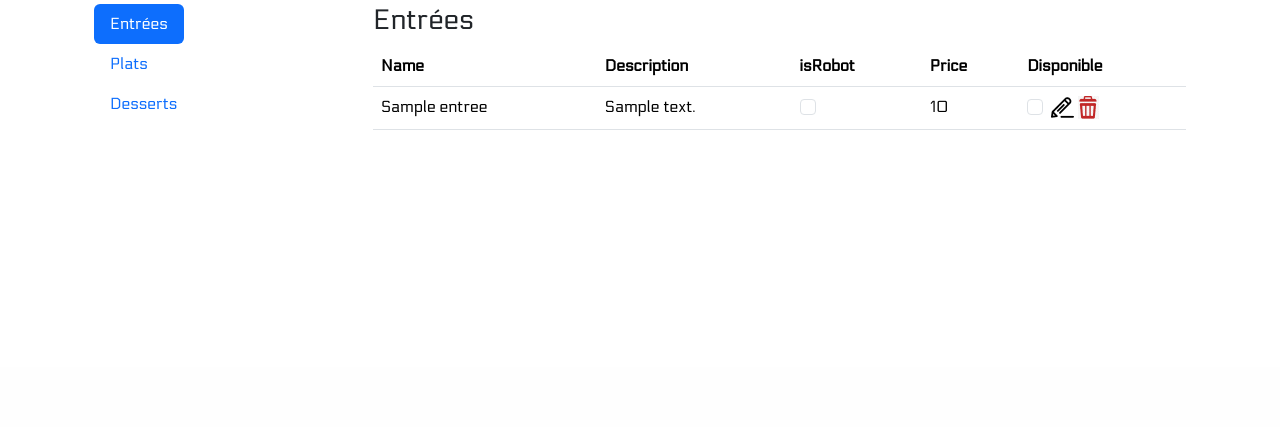
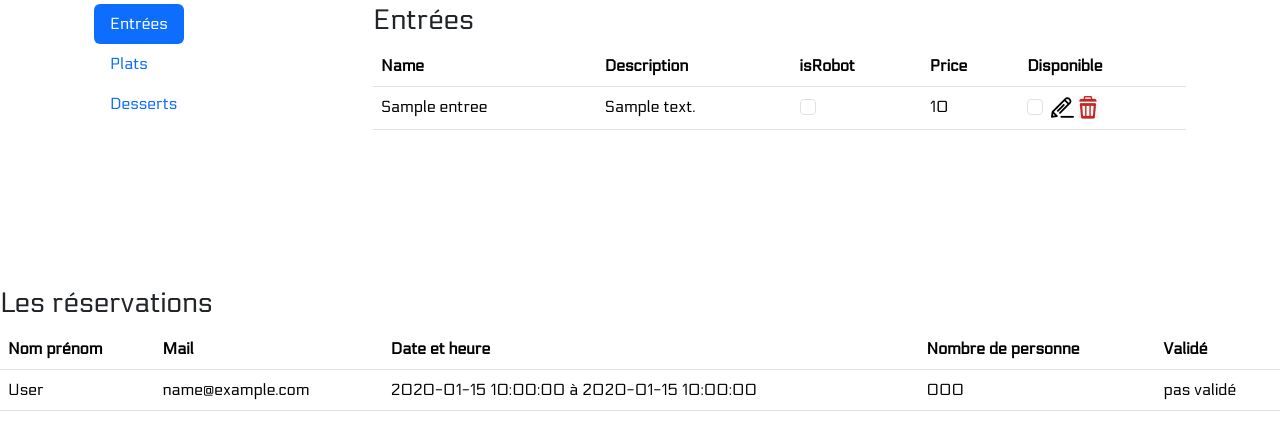
Before and after one commit to BasileDM/Galactic-Restaurant-Website, a PHP site: template src/Views/accueilAdmin.php in a window 1280 px wide. Shown: the part 433-860 px from the top of the page. Before the commit the page ends 563 px from the top, so only its background shows below. Run offline with PHP 8.4, Linux system fonts and the light colour scheme; the template is opened without the code that fills it: most values are stand-ins (such as "Sample title", 1, 10 or a date in 2020); some libraries are stand-ins or nearby versions.

Commit message:
affichage des reservations sur la page admin

```diff
--- a/src/Controllers/AdminController.php
+++ b/src/Controllers/AdminController.php
@@ -3,6 +3,7 @@
 namespace src\controllers;
 
 use src\Repositories\DishRepository;
+use src\Repositories\ReservationRepository;
 use src\Services\Reponse;
 
 class AdminController
@@ -18,10 +19,12 @@ class AdminController
     public function affichePageAdmin()
     {
         $dishRepo = new DishRepository();
+        $reservationRepo = new ReservationRepository();
         $entrees = $dishRepo->recupererEntrees();
         $plats = $dishRepo->recupererPlats();
         $desserts = $dishRepo->recupererDesserts();
-        $this->render("accueilAdmin", ['entrees' => $entrees, 'plats' => $plats, 'desserts' => $desserts]);
+        $reservations = $reservationRepo->getAllReservation();
+        $this->render("accueilAdmin", ['entrees' => $entrees, 'plats' => $plats, 'desserts' => $desserts, 'reservations' => $reservations]);
         exit;
     }
 
--- a/src/Views/accueilAdmin.php
+++ b/src/Views/accueilAdmin.php
@@ -176,8 +176,42 @@ include_once __DIR__ . '/Includes/header.php';
     </div>
 
 
-            <div class="tab-pane fade" id="profile" role="tabpanel" aria-labelledby="profile-tab">
-                <p>Contenu de l'onglet resa.</p>
+    <h3>Les réservations</h3>
+    <table class="table">
+        <thead>
+            <tr>
+                <th scope="col">Nom prénom</th>
+                <th scope="col">Mail</th>
+                <th scope="col">Date et heure</th>
+                <th scope="col">Nombre de personne</th>
+                <th scope="col">Validé</th>
+            </tr>
+        </thead>
+        <?php foreach ($reservations as $reservation)
+        { ?>
+            <tbody>
+                <tr>
+                    <td><?= $reservation['lastName'] ?></td>
+                    <td><?= $reservation['mail'] ?></td>
+                    <td><?= $reservation['resaDate'] ?> à <?= $reservation['resaTime'] ?></td>
+                    <td><?= $reservation['numberOfGuests'] ?></td>
+                    <td> <?php if ($reservation['isValide'])
+                            {
+                                echo 'valide';
+                            }
+                            else
+                            {
+                                echo 'pas validé';
+                            }; ?></td>
+
+                </tr>
+
+
+            <?php
+        } ?>
+            </tbody>
+    </table>
+
 </div>
 
 </div>
```
Also changed, not shown: src/Repositories/ReservationRepository.php (+7 -0 lines). Lines whose indentation alone changed are shown as unchanged.
